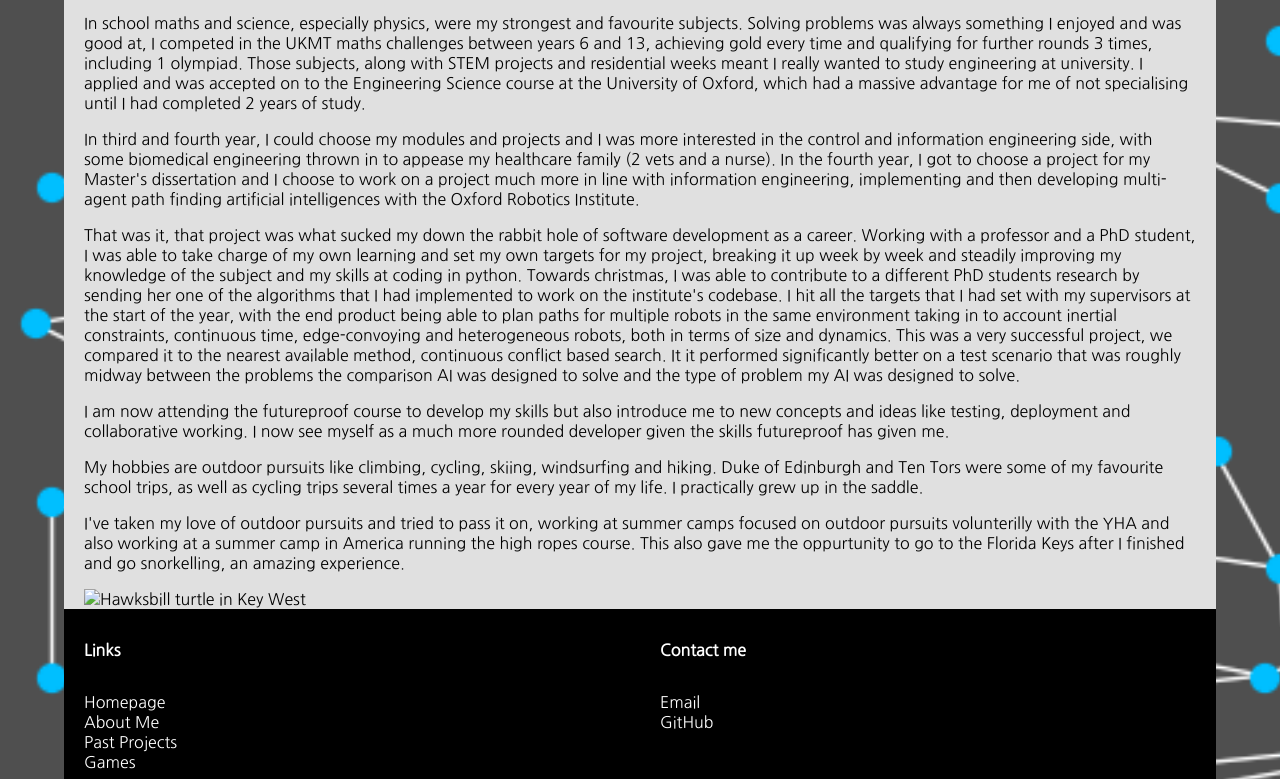
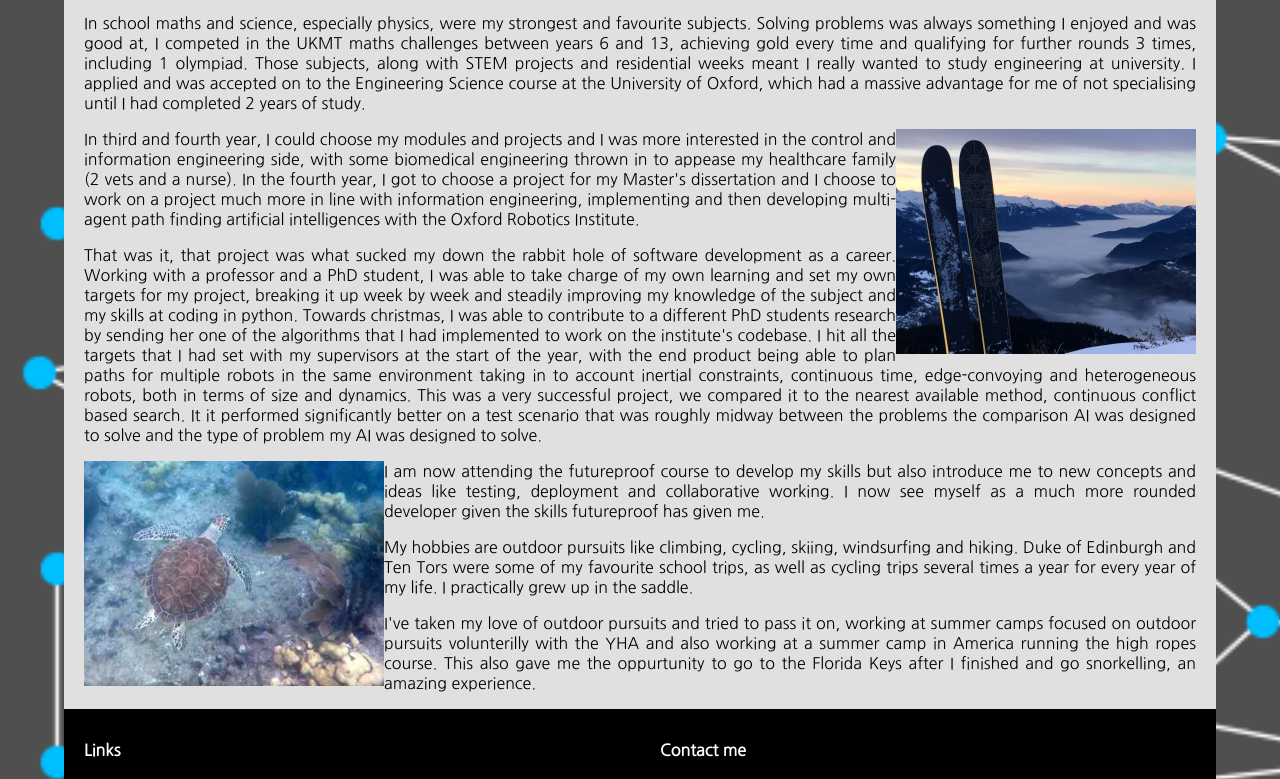
Before and after one commit to JamesWheadon/PortfolioWebsite, a website: page aboutMe.html in a window 1280 px wide. Shown: the part 179-958 px from the top of the page. Drawn offline with Linux system fonts and the light colour scheme.

Commit message:
add images to about me

```diff
--- a/aboutMe.html
+++ b/aboutMe.html
@@ -20,12 +20,13 @@
         <h1>About me</h1>
         <p>Hi, I'm James, a trainee full-stack web developer with futureproof.</p>
         <p>In school maths and science, especially physics, were my strongest and favourite subjects. Solving problems was always something I enjoyed and was good at, I competed in the UKMT maths challenges between years 6 and 13, achieving gold every time and qualifying for further rounds 3 times, including 1 olympiad. Those subjects, along with STEM projects and residential weeks meant I really wanted to study engineering at university. I applied and was accepted on to the Engineering Science course at the University of Oxford, which had a massive advantage for me of not specialising until I had completed 2 years of study.</p>
+        <img id="skis" class="aboutMeImage" src="images/Skiing.JPG" alt="Skis with a view">
         <p>In third and fourth year, I could choose my modules and projects and I was more interested in the control and information engineering side, with some biomedical engineering thrown in to appease my healthcare family (2 vets and a nurse). In the fourth year, I got to choose a project for my Master's dissertation and I choose to work on a project much more in line with information engineering, implementing and then developing multi-agent path finding artificial intelligences with the Oxford Robotics Institute.</p>
         <p>That was it, that project was what sucked my down the rabbit hole of software development as a career. Working with a professor and a PhD student, I was able to take charge of my own learning and set my own targets for my project, breaking it up week by week and steadily improving my knowledge of the subject and my skills at coding in python. Towards christmas, I was able to contribute to a different PhD students research by sending her one of the algorithms that I had implemented to work on the institute's codebase. I hit all the targets that I had set with my supervisors at the start of the year, with the end product being able to plan paths for multiple robots in the same environment taking in to account inertial constraints, continuous time, edge-convoying and heterogeneous robots, both in terms of size and dynamics. This was a very successful project, we compared it to the nearest available method, continuous conflict based search. It it performed significantly better on a test scenario that was roughly midway between the problems the comparison AI was designed to solve and the type of problem my AI was designed to solve.</p>
+        <img id="turtle" class="aboutMeImage" src="images/Turtle.JPG" alt="Hawksbill turtle in Key West">
         <p>I am now attending the futureproof course to develop my skills but also introduce me to new concepts and ideas like testing, deployment and collaborative working. I now see myself as a much more rounded developer given the skills futureproof has given me.</p>
         <p>My hobbies are outdoor pursuits like climbing, cycling, skiing, windsurfing and hiking. Duke of Edinburgh and Ten Tors were some of my favourite school trips, as well as cycling trips several times a year for every year of my life. I practically grew up in the saddle.</p>
         <p>I've taken my love of outdoor pursuits and tried to pass it on, working at summer camps focused on outdoor pursuits volunterilly with the YHA and also working at a summer camp in America running the high ropes course. This also gave me the oppurtunity to go to the Florida Keys after I finished and go snorkelling, an amazing experience.</p>
-        <img id="turtle" src="images/Turtle.JPG" alt="Hawksbill turtle in Key West">
     </section>
     <footer>
         <h4>Links</h4>
--- a/style.css
+++ b/style.css
@@ -155,6 +155,23 @@ footer ul li a {
   margin: 10px 0px;
 }
 
+#aboutMe p {
+  text-align: justify;
+}
+
+#turtle {
+  float: left;
+}
+
+#skis {
+  float: right;
+}
+
+.aboutMeImage {
+  width: 300px;
+  height: 225px;
+}
+
 @media only screen and (max-width: 1320px) {
   :root {
     --bodyWidth: 90vw;
```
Also changed, not shown: images/Skiing.JPG (added), images/Turtle.JPG (added).
